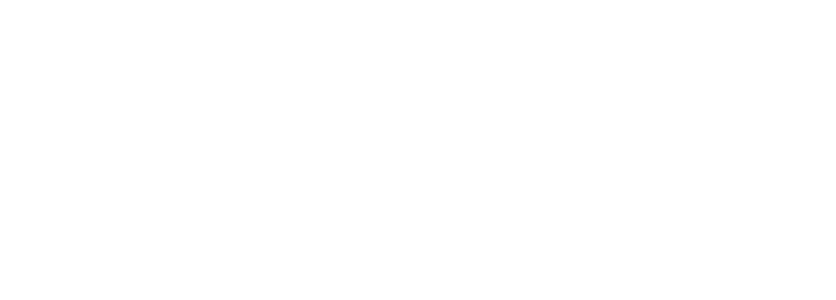
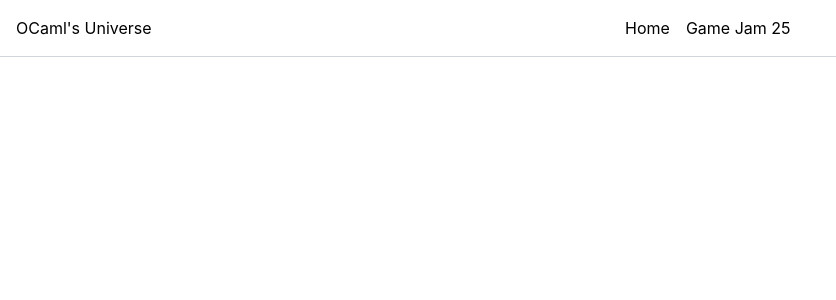
Before and after one commit to KasperTonsgaard/ocaml-website, a Next.js app: page / in a window 1280 px wide. Shown: the top 300 px of the page, without its empty margins (0-836 px from the left). Built offline with nearby package versions, Linux system fonts and the light colour scheme.

Commit message:
Add header

```diff
--- a/app/components/nav.tsx
+++ b/app/components/nav.tsx
@@ -1,40 +1,23 @@
 import Link from 'next/link'
-
-const navItems = {
-  '/': {
-    name: 'home',
-  },
-  '/blog': {
-    name: 'blog',
-  },
-  'https://vercel.com/templates/next.js/portfolio-starter-kit': {
-    name: 'deploy',
-  },
-}
 
 export function Navbar() {
   return (
-    <aside className="-ml-[8px] mb-16 tracking-tight">
-      <div className="lg:sticky lg:top-20">
-        <nav
-          className="flex flex-row items-start relative px-0 pb-0 fade md:overflow-auto scroll-pr-6 md:relative"
-          id="nav"
-        >
-          <div className="flex flex-row space-x-0 pr-10">
-            {Object.entries(navItems).map(([path, { name }]) => {
-              return (
-                <Link
-                  key={path}
-                  href={path}
-                  className="transition-all hover:text-neutral-800 dark:hover:text-neutral-200 flex align-middle relative py-1 px-2 m-1"
-                >
-                  {name}
-                </Link>
-              )
-            })}
-          </div>
-        </nav>
-      </div>
-    </aside>
+    <header className="w-full p-4 flex justify-center items-center border-b border-gray-300 dark:border-gray-700">
+        <div>
+            <h1>OCaml's Universe</h1>
+        </div>
+        <div className='flex flex-grow justify-center items-center'>
+            <nav>
+                <ul className="flex space-x-4">
+                    <li>
+                        <Link href="/">Home</Link>
+                    </li>
+                    <li>
+                        <Link href="/gamejam25">Game Jam 25</Link>
+                    </li>
+                </ul>
+            </nav>
+        </div>
+    </header>
   )
 }
--- a/app/layout.tsx
+++ b/app/layout.tsx
@@ -51,6 +51,7 @@
       )}
     >
       <body className="">
+        <Navbar />
         <main className="">
           {children}
         </main>
--- a/app/page.tsx
+++ b/app/page.tsx
@@ -1,3 +1,4 @@
+"use client"
 import OCaml from 'app/components/ocaml'
 
 export default function Page() {
```
